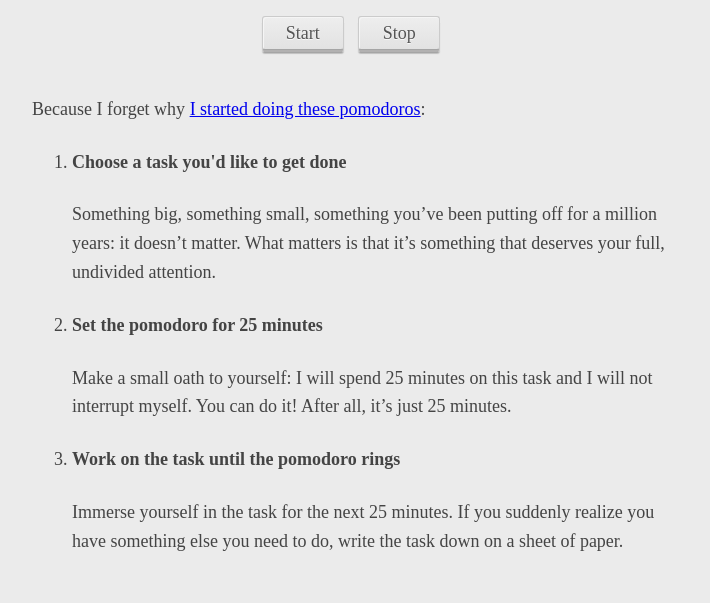
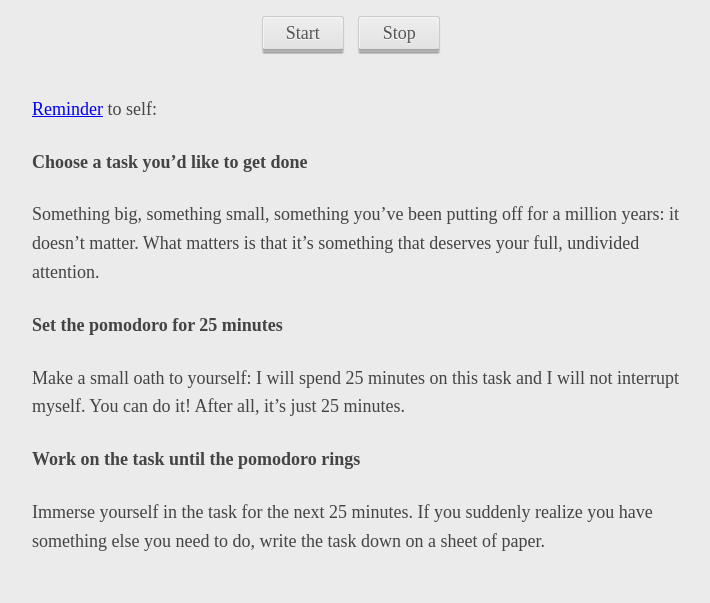
Before and after one commit to ianchanning/pom.ianchanning.com, a plain HTML site: page index.html in a window 1280 px wide. Shown: the part 197-800 px from the top of the page, without its empty margins (283-993 px from the left). Drawn offline with nearby package versions, Linux system fonts and the light colour scheme.

Commit message:
Move pomos after timer
1. In index.html, try altering the favicon path to make it relative, delete the commented HTML span elements, stop using a 'day' class and create a 'pomo' class for the pomodoros, update the notes to match the live site
2. In js/jquery.chker.js, reflect the changes and create a new var for the pomo class and update this element via chk

```diff
--- a/index.html
+++ b/index.html
@@ -4,28 +4,27 @@
 		<meta http-equiv="Content-Type" content="text/html; charset=utf-8" />
 		<meta name="viewport" content="width=device-width, initial-scale=1">
 		<title>Chker : ianchanning</title>
-		<link href="/images/favicon.ico" type="image/x-icon" rel="icon" />
-		<link href="/images/favicon.ico" type="image/x-icon" rel="shortcut icon" />
+		<link href="images/favicon.ico" type="image/x-icon" rel="icon" />
+		<link href="images/favicon.ico" type="image/x-icon" rel="shortcut icon" />
 		<link type="text/css" href="css/style.css?ver=0.3" rel="stylesheet" />
 	</head>
 	<body class="light">
 		<div id="chker" class="chker">
 			<p>
-				<span class="day">00</span> <!-- <span class="hr">00</span>: --><span class="min">25</span>:<span class="sec">00</span><!-- .<span class="hsec">00</span> -->
+				<span class="min">25</span>:<span class="sec">00</span> <span class="pomo">00</span>
 			</p>
 			<div>
 				<a href="#" class="start button gray">Start</a>
 				<a href="#" class="stop button gray">Stop</a>
 			</div>
 		</div>
-		<p>Because I forget why <a href="http://pomodorotechnique.com/get-started/">I started doing these pomodoros</a>:</p>
-		<p>
-			<ol>
-				<li><h4>Choose a task you'd like to get done</h4> Something big, something small, something you’ve been putting off for a million years: it doesn’t matter. What matters is that it’s something that deserves your full, undivided attention.</li>
-				<li><h4>Set the pomodoro for 25 minutes</h4>Make a small oath to yourself: I will spend 25 minutes on this task and I will not interrupt myself. You can do it! After all, it’s just 25 minutes.</li>
-				<li><h4>Work on the task until the pomodoro rings</h4>Immerse yourself in the task for the next 25 minutes. If you suddenly realize you have something else you need to do, write the task down on a sheet of paper.</li>
-			</ol>
-		</p>
+		<p><a href="http://pomodorotechnique.com/get-started/">Reminder</a> to self:</p>
+		<h4>Choose a task you&rsquo;d like to get done</h4>
+		<p>Something big, something small, something you&rsquo;ve been putting off for a million years: it doesn&rsquo;t matter. What matters is that it&rsquo;s something that deserves your full, undivided attention.</p>
+		<h4>Set the pomodoro for 25 minutes</h4>
+		<p>Make a small oath to yourself: I will spend 25 minutes on this task and I will not interrupt myself. You can do it! After all, it&rsquo;s just 25 minutes.</p>
+		<h4>Work on the task until the pomodoro rings</h4>
+		<p>Immerse yourself in the task for the next 25 minutes. If you suddenly realize you have something else you need to do, write the task down on a sheet of paper.</p>
 
 		<script type="text/javascript" src="//code.jquery.com/jquery-1.11.3.min.js"></script>
 		<script type="text/javascript" src="js/jquery.chk.js"></script>
--- a/js/jquery.chker.js
+++ b/js/jquery.chker.js
@@ -9,6 +9,7 @@
 		var mm 		= timer.find('.min');
 		var ss 		= timer.find('.sec');
 		var hs 		= timer.find('.hsec');
+		var pp 		= timer.find('.pomo');
 		var start 	= timer.find('.start');
 		var stop 	= timer.find('.stop');
 
@@ -32,7 +33,7 @@
 			var randomQuote = quoteChooser();
 			var options = {
 				body: randomQuote
-		  } ;
+			};
 
 			var n = new Notification('Bill says',options);
 			setTimeout(n.close.bind(n), 4000);
@@ -68,7 +69,7 @@
 			// t-minus 10, 9, 8, ...
 			// $(this).chk().down(ss, 10).down(mm, 0);
 			// pomodoro timer
-			$(this).chk().down(ss, 60).down(mm, 25).up(dd, 100, randomNotification);
+			$(this).chk().down(ss, 60).down(mm, 25).up(pp, 100, randomNotification);
 			document.title = timer.find('p').text() + ' - Chker : ianchanning';
 		};
 
```
Lines whose indentation alone changed are shown as unchanged.
